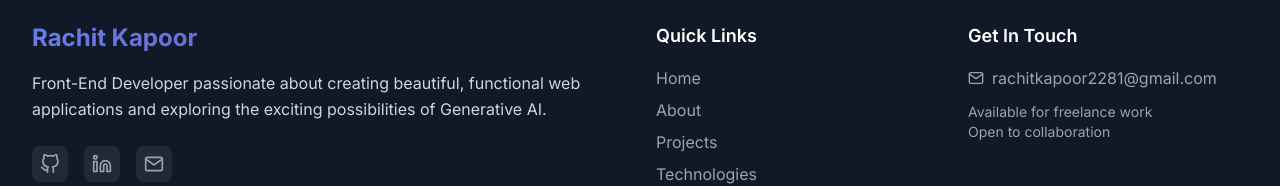
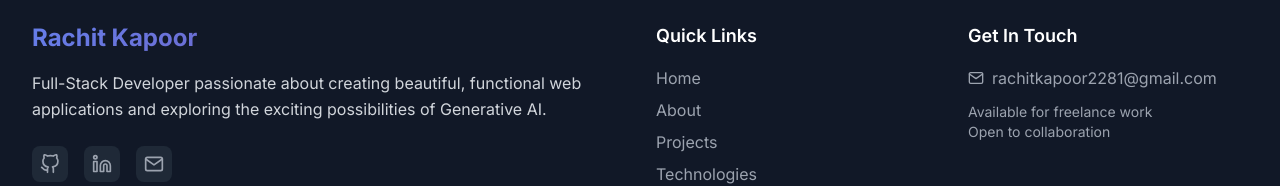
Before and after one commit to rk2281/fullstack_portfolio, a React (Create React App) app in the folder frontend/: page / in a window 1280 px wide. Shown: the part 5341-5527 px from the top of the page. Built offline with nearby package versions, Linux system fonts and the light colour scheme; no server answers.

Commit message:
auto-commit for a6fa8d16-b151-4cd4-998e-a4f4dbb8182b

```diff
--- a/frontend/src/components/Footer.js
+++ b/frontend/src/components/Footer.js
@@ -44,7 +44,7 @@ const Footer = () => {
               Rachit Kapoor
             </h3>
             <p className="text-gray-300 mb-6 leading-relaxed">
-              Front-End Developer passionate about creating beautiful, functional web applications
+              Full-Stack Developer passionate about creating beautiful, functional web applications
               and exploring the exciting possibilities of Generative AI.
             </p>
             <div className="flex space-x-4">
```
